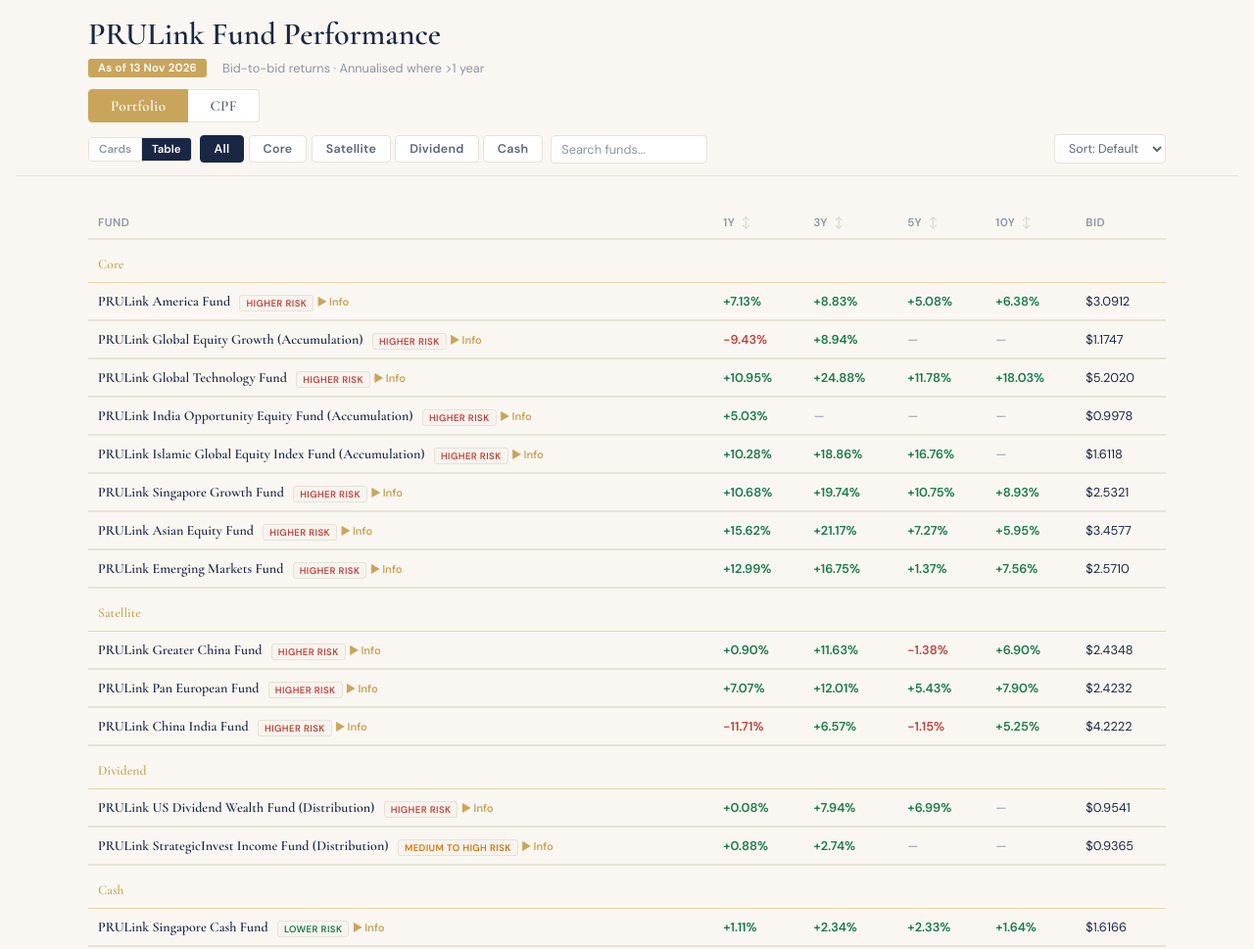
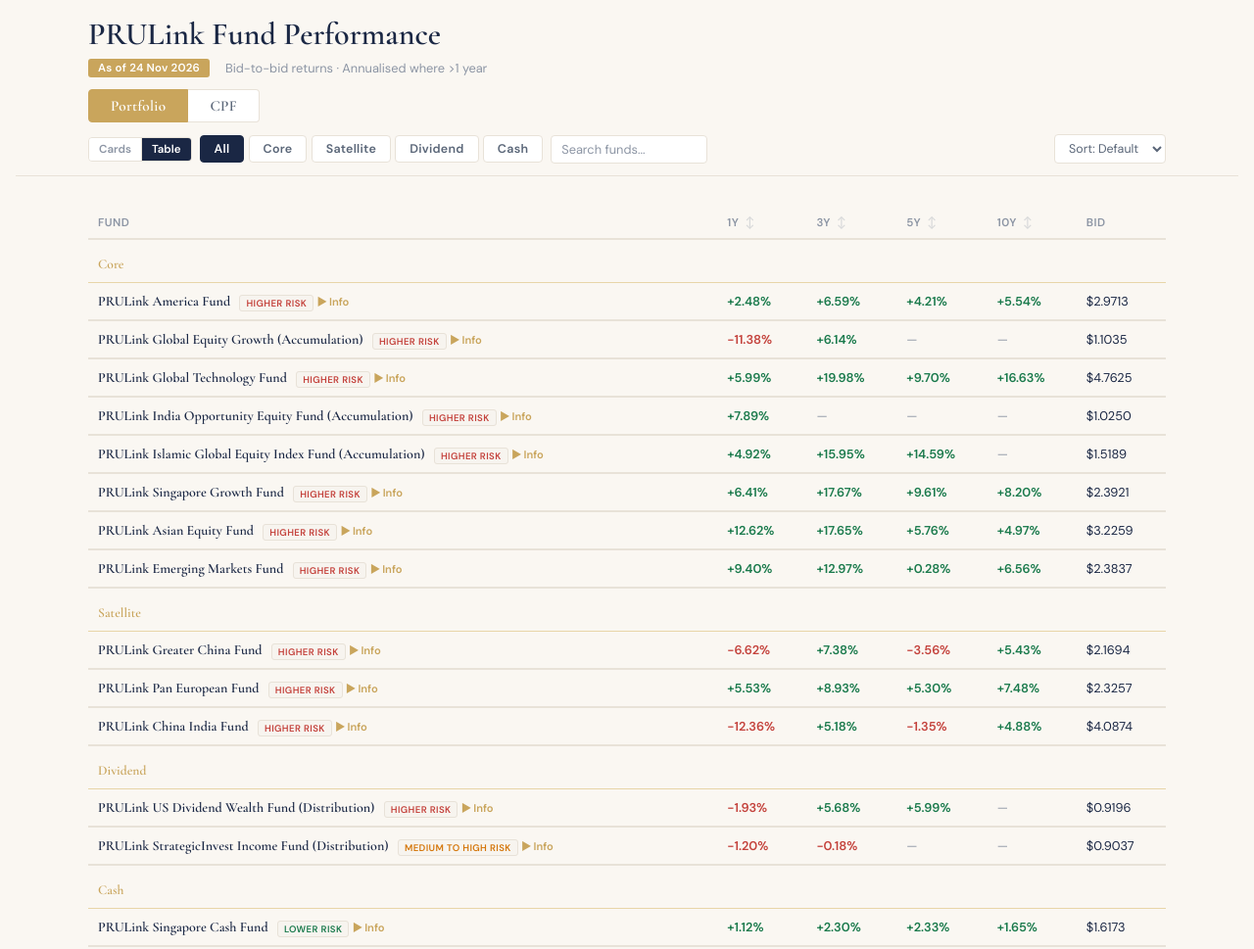
Before and after one commit to sammyvally13/investment-monitoring, a plain HTML site: page index.html in a window 1280 px wide. Shown: the top 969 px of the page at 98% size. Drawn offline with nearby package versions, Linux system fonts and the light colour scheme.

Commit message:
Update fund data as of 24 Nov 2026
Refresh bid-bid returns, bid/offer prices for all 14 PRULink funds
from Prudential Singapore official pages.

Co-Authored-By: Claude Opus 4.6 <noreply@anthropic.com>
Claude-Session: https://claude.ai/code/session_01Pccy9NcEZFRNpmBuR6Fm9H

```diff
--- a/index.html
+++ b/index.html
@@ -646,7 +646,7 @@ body::before {
   <div class="header-inner">
     <h1>PRULink Fund Performance</h1>
     <div class="header-meta">
-      <span class="date-badge">As of 13 Nov 2026</span>
+      <span class="date-badge">As of 24 Nov 2026</span>
       <span>Bid-to-bid returns · Annualised where &gt;1 year</span>
     </div>
     <div class="top-tabs">
@@ -694,114 +694,114 @@ const FUNDS = [
   {
     name: "PRULink America Fund", code: "CXB1", category: "Core",
     slug: "prulink-america-fund",
-    risk: "Higher Risk", bidPrice: "3.0912", offerPrice: "3.2539",
+    risk: "Higher Risk", bidPrice: "2.9713", offerPrice: "3.1277",
     objective: "Invest principally in US equity securities.",
     holdings: ["Alphabet Inc", "Wells Fargo & Co", "FedEx Corp", "Elevance Health Inc", "McKesson Corp"],
-    returns: { "1y": "+7.13%", "3y": "+8.83%", "5y": "+5.08%", "10y": "+6.38%", "inception": "+5.65%" }
+    returns: { "1y": "+2.48%", "3y": "+6.59%", "5y": "+4.21%", "10y": "+5.54%", "inception": "+5.45%" }
   },
   {
     name: "PRULink Global Equity Growth (Accumulation)", code: "AUM2H", category: "Core",
     slug: "prulink-global-equity-growth-accumulation",
-    risk: "Higher Risk", bidPrice: "1.1747", offerPrice: "1.2366",
+    risk: "Higher Risk", bidPrice: "1.1035", offerPrice: "1.1616",
     objective: "To provide superior capital growth by investing primarily in shares of companies with strong growth potential.",
     holdings: ["Nvidia Corporation", "Amazon.com Inc", "Intuitive Surgical Inc", "Eli Lilly & Company", "Boston Scientific Corporation"],
-    returns: { "1y": "-9.43%", "3y": "+8.94%" }
+    returns: { "1y": "-11.38%", "3y": "+6.14%" }
   },
   {
     name: "PRULink Global Technology Fund", code: "CXC2", category: "Core",
     slug: "prulink-global-technology-fund",
-    risk: "Higher Risk", bidPrice: "5.2020", offerPrice: "5.4757",
+    risk: "Higher Risk", bidPrice: "4.7625", offerPrice: "5.0132",
     objective: "Maximise long-term total returns through investment in equities and equity-related securities of companies around the world with innovative products, processes or services.",
     holdings: ["Microsoft Corporation", "Nvidia Corporation", "Alphabet Inc Class A", "Meta Platforms Inc", "Amazon.com Inc"],
-    returns: { "1y": "+10.95%", "3y": "+24.88%", "5y": "+11.78%", "10y": "+18.03%", "inception": "+6.89%" }
+    returns: { "1y": "+5.99%", "3y": "+19.98%", "5y": "+9.70%", "10y": "+16.63%", "inception": "+6.51%" }
   },
   {
     name: "PRULink India Opportunity Equity Fund (Accumulation)", code: "CAFAL", category: "Core",
     slug: "prulink-india-opportunity-equity-fund-accumulation",
-    risk: "Higher Risk", bidPrice: "0.9978", offerPrice: "1.0503",
+    risk: "Higher Risk", bidPrice: "1.0250", offerPrice: "1.0790",
     objective: "To achieve capital appreciation by investing in equity securities of companies located in India.",
     holdings: ["HDFC Bank Ltd", "Mahindra & Mahindra Ltd", "ICICI Bank Ltd", "Eternal Ltd", "Tata Motors Passenger Vehicles"],
-    returns: { "1y": "+5.03%" }
+    returns: { "1y": "+7.89%" }
   },
   {
     name: "PRULink Islamic Global Equity Index Fund (Accumulation)", code: "ASHIL", category: "Core",
     slug: "prulink-islamic-global-equity-index-fund-accumulation",
-    risk: "Higher Risk", bidPrice: "1.6118", offerPrice: "1.6967",
+    risk: "Higher Risk", bidPrice: "1.5189", offerPrice: "1.5989",
     objective: "Track the performance of a world index through investment in a diversified portfolio of securities which meets Islamic investment principles.",
     holdings: ["Microsoft Corp", "Apple Inc", "NVIDIA Corp", "Alphabet Inc", "Amazon.com Inc"],
-    returns: { "1y": "+10.28%", "3y": "+18.86%", "5y": "+16.76%" }
+    returns: { "1y": "+4.92%", "3y": "+15.95%", "5y": "+14.59%" }
   },
   {
     name: "PRULink Singapore Growth Fund", code: "KEL7", category: "Core",
     slug: "prulink-singapore-growth-fund",
-    risk: "Higher Risk", bidPrice: "2.5321", offerPrice: "2.6653",
+    risk: "Higher Risk", bidPrice: "2.3921", offerPrice: "2.5180",
     objective: "Aims to provide unitholders with medium to long-term capital growth from a portfolio of Singapore Equities through investing all of its assets in the abrdn Singapore Equity Fund.",
     holdings: ["DBS Group Holdings Ltd", "Oversea-Chinese Banking Corp Ltd", "United Overseas Bank Ltd", "Singapore Telecommunications Ltd", "Sembcorp Industries Ltd"],
-    returns: { "1y": "+10.68%", "3y": "+19.74%", "5y": "+10.75%", "10y": "+8.93%", "inception": "+6.20%" }
+    returns: { "1y": "+6.41%", "3y": "+17.67%", "5y": "+9.61%", "10y": "+8.20%", "inception": "+5.82%" }
   },
   {
     name: "PRULink Asian Equity Fund", code: "CXB2", category: "Core",
     slug: "prulink-asian-equity-fund",
-    risk: "Higher Risk", bidPrice: "3.4577", offerPrice: "3.6397",
+    risk: "Higher Risk", bidPrice: "3.2259", offerPrice: "3.3957",
     objective: "To maximise long-term total return by investing primarily in equity and equity-related securities of companies in the Asia Pacific ex-Japan Region.",
     holdings: ["Samsung Electronics Co Ltd", "Taiwan Semiconductor Manufacturing", "SK hynix Inc.", "Tencent Holdings Ltd", "BHP Group Ltd"],
-    returns: { "1y": "+15.62%", "3y": "+21.17%", "5y": "+7.27%", "10y": "+5.95%", "inception": "+4.25%" }
+    returns: { "1y": "+12.62%", "3y": "+17.65%", "5y": "+5.76%", "10y": "+4.97%", "inception": "+4.01%" }
   },
   {
     name: "PRULink Emerging Markets Fund", code: "CXB6", category: "Core",
     slug: "prulink-emerging-markets-fund",
-    risk: "Higher Risk", bidPrice: "2.5710", offerPrice: "2.7063",
+    risk: "Higher Risk", bidPrice: "2.3837", offerPrice: "2.5091",
     objective: "To provide long-term capital growth by investing primarily in emerging markets companies.",
     holdings: ["SK Hynix", "TSMC", "Samsung Electronics", "Tencent", "Delta Electronics"],
-    returns: { "1y": "+12.99%", "3y": "+16.75%", "5y": "+1.37%", "10y": "+7.56%", "inception": "+4.75%" }
+    returns: { "1y": "+9.40%", "3y": "+12.97%", "5y": "+0.28%", "10y": "+6.56%", "inception": "+4.37%" }
   },
   {
     name: "PRULink Greater China Fund", code: "HSP3", category: "Satellite",
     slug: "prulink-greater-china-fund",
-    risk: "Higher Risk", bidPrice: "2.4348", offerPrice: "2.5629",
+    risk: "Higher Risk", bidPrice: "2.1694", offerPrice: "2.2836",
     objective: "Provide capital growth primarily through investment in equity securities of the People's Republic of China, Hong Kong SAR and Taiwan companies.",
     holdings: ["Taiwan Semiconductor", "Tencent Holdings Ltd", "Alibaba Group Holding Ltd", "AIA Group Ltd", "MediaTek Inc"],
-    returns: { "1y": "+0.90%", "3y": "+11.63%", "5y": "-1.38%", "10y": "+6.90%", "inception": "+5.71%" }
+    returns: { "1y": "-6.62%", "3y": "+7.38%", "5y": "-3.56%", "10y": "+5.43%", "inception": "+4.98%" }
   },
   {
     name: "PRULink Pan European Fund", code: "CXC4", category: "Satellite",
     slug: "prulink-pan-european-fund",
-    risk: "Higher Risk", bidPrice: "2.4232", offerPrice: "2.5507",
+    risk: "Higher Risk", bidPrice: "2.3257", offerPrice: "2.4481",
     objective: "Maximise long-term total return by investing in equity and equity-related securities of companies incorporated or operating principally in Europe (including UK).",
     holdings: ["Novo Nordisk A/S", "Schneider Electric SE", "AIB Group Plc", "Scout24 SE", "SAP SE"],
-    returns: { "1y": "+7.07%", "3y": "+12.01%", "5y": "+5.43%", "10y": "+7.90%", "inception": "+3.74%" }
+    returns: { "1y": "+5.53%", "3y": "+8.93%", "5y": "+5.30%", "10y": "+7.48%", "inception": "+3.57%" }
   },
   {
     name: "PRULink China India Fund", code: "CXB4", category: "Satellite",
     slug: "prulink-china-india-fund",
-    risk: "Higher Risk", bidPrice: "4.2222", offerPrice: "4.4445",
+    risk: "Higher Risk", bidPrice: "4.0874", offerPrice: "4.3026",
     objective: "To maximise long-term total return by investing primarily in equity and equity-related instruments of corporations with significant business in the People's Republic of China and India.",
     holdings: ["Tencent Holdings Ltd", "Alibaba Group Holding Ltd", "ICICI Bank Ltd", "Reliance Industries Ltd", "China Construction Bank Corp"],
-    returns: { "1y": "-11.71%", "3y": "+6.57%", "5y": "-1.15%", "10y": "+5.25%", "inception": "+6.93%" }
+    returns: { "1y": "-12.36%", "3y": "+5.18%", "5y": "-1.35%", "10y": "+4.88%", "inception": "+6.76%" }
   },
   {
     name: "PRULink US Dividend Wealth Fund (Distribution)", code: "AL077", category: "Dividend",
     slug: "prulink-us-dividend-wealth-fund-distribution",
-    risk: "Higher Risk", bidPrice: "0.9541", offerPrice: "1.0043",
+    risk: "Higher Risk", bidPrice: "0.9196", offerPrice: "0.9680",
     objective: "Provide long term capital growth and income by investing in corporate debt securities and equities of US and/or Canadian equity and bond markets.",
     holdings: ["Microsoft Corp", "Apple Inc", "Amazon.com Inc", "Nvidia Corp", "Wells Fargo & Company"],
-    returns: { "1y": "+0.08%", "3y": "+7.94%", "5y": "+6.99%" }
+    returns: { "1y": "-1.93%", "3y": "+5.68%", "5y": "+5.99%" }
   },
   {
     name: "PRULink StrategicInvest Income Fund (Distribution)", code: "BWVHD", category: "Dividend",
     slug: "prulink-strategicinvest-income-fund-distribution",
-    risk: "Medium to High Risk", bidPrice: "0.9365", offerPrice: "0.9858",
+    risk: "Medium to High Risk", bidPrice: "0.9037", offerPrice: "0.9513",
     objective: "Aims to provide long term capital growth and income by investing in a diversified portfolio of Underlying Funds.",
     holdings: [],
-    returns: { "1y": "+0.88%", "3y": "+2.74%" }
+    returns: { "1y": "-1.20%", "3y": "-0.18%" }
   },
   {
     name: "PRULink Singapore Cash Fund", code: "CXC6", category: "Cash",
     slug: "prulink-singapore-cash-fund",
-    risk: "Lower Risk", bidPrice: "1.6166", offerPrice: "1.6166",
+    risk: "Lower Risk", bidPrice: "1.6173", offerPrice: "1.6173",
     objective: "Preserve principal value and maintain a high degree of liquidity while seeking to provide returns higher than those offered by Singapore dollar short-term bank deposits.",
     holdings: ["MAS Bill Maspsp 07/19/24", "MAS Bill Maspsp 07/05/24", "MAS Bill Maspsp 08/30/24", "MAS Bill Maspsp 08/16/24", "MAS Bill Maspsp 08/02/24"],
-    returns: { "1y": "+1.11%", "3y": "+2.34%", "5y": "+2.33%", "10y": "+1.64%", "inception": "+1.56%" }
+    returns: { "1y": "+1.12%", "3y": "+2.30%", "5y": "+2.33%", "10y": "+1.65%", "inception": "+1.56%" }
   }
 ];
 
@@ -857,18 +857,18 @@ const CPF_FUNDS = [
   {
     name: "PRULink America Fund", code: "CXB1", category: "Equity",
     slug: "prulink-america-fund",
-    risk: "Higher Risk", bidPrice: "3.0912", offerPrice: "3.2539",
+    risk: "Higher Risk", bidPrice: "2.9713", offerPrice: "3.1277",
     objective: "Invest principally in US equity securities.",
     holdings: ["Alphabet Inc", "Wells Fargo & Co", "FedEx Corp", "Elevance Health Inc", "McKesson Corp"],
-    returns: { "1y": "+7.13%", "3y": "+8.83%", "5y": "+5.08%", "10y": "+6.38%", "inception": "+5.65%" }
+    returns: { "1y": "+2.48%", "3y": "+6.59%", "5y": "+4.21%", "10y": "+5.54%", "inception": "+5.45%" }
   },
   {
     name: "PRULink Emerging Markets Fund", code: "CXB6", category: "Equity",
     slug: "prulink-emerging-markets-fund",
-    risk: "Higher Risk", bidPrice: "2.5710", offerPrice: "2.7063",
+    risk: "Higher Risk", bidPrice: "2.3837", offerPrice: "2.5091",
     objective: "To provide long-term capital growth by investing primarily in emerging markets companies.",
     holdings: ["SK Hynix", "TSMC", "Samsung Electronics", "Tencent", "Delta Electronics"],
-    returns: { "1y": "+12.99%", "3y": "+16.75%", "5y": "+1.37%", "10y": "+7.56%", "inception": "+4.75%" }
+    returns: { "1y": "+9.40%", "3y": "+12.97%", "5y": "+0.28%", "10y": "+6.56%", "inception": "+4.37%" }
   },
   {
     name: "PRULink Global Equity Fund", code: "CXB9", category: "Equity",
@@ -881,34 +881,34 @@ const CPF_FUNDS = [
   {
     name: "PRULink Greater China Fund", code: "HSP3", category: "Equity",
     slug: "prulink-greater-china-fund",
-    risk: "Higher Risk", bidPrice: "2.4348", offerPrice: "2.5629",
+    risk: "Higher Risk", bidPrice: "2.1694", offerPrice: "2.2836",
     objective: "Provide capital growth primarily through investment in equity securities of the People's Republic of China, Hong Kong SAR and Taiwan companies.",
     holdings: ["Taiwan Semiconductor", "Tencent Holdings Ltd", "Alibaba Group Holding Ltd", "AIA Group Ltd", "MediaTek Inc"],
-    returns: { "1y": "+0.90%", "3y": "+11.63%", "5y": "-1.38%", "10y": "+6.90%", "inception": "+5.71%" }
+    returns: { "1y": "-6.62%", "3y": "+7.38%", "5y": "-3.56%", "10y": "+5.43%", "inception": "+4.98%" }
   },
   {
     name: "PRULink India Opportunity Equity Fund (Accumulation)", code: "CAFAL", category: "Equity",
     slug: "prulink-india-opportunity-equity-fund-accumulation",
-    risk: "Higher Risk", bidPrice: "0.9978", offerPrice: "1.0503",
+    risk: "Higher Risk", bidPrice: "1.0250", offerPrice: "1.0790",
     objective: "To achieve capital appreciation by investing in equity securities of companies located in India.",
     holdings: ["HDFC Bank Ltd", "Mahindra & Mahindra Ltd", "ICICI Bank Ltd", "Eternal Ltd", "Tata Motors Passenger Vehicles"],
-    returns: { "1y": "+5.03%" }
+    returns: { "1y": "+7.89%" }
   },
   {
     name: "PRULink Pan European Fund", code: "CXC4", category: "Equity",
     slug: "prulink-pan-european-fund",
-    risk: "Higher Risk", bidPrice: "2.4232", offerPrice: "2.5507",
+    risk: "Higher Risk", bidPrice: "2.3257", offerPrice: "2.4481",
     objective: "Maximise long-term total return by investing in equity and equity-related securities of companies incorporated or operating principally in Europe (including UK).",
     holdings: ["Novo Nordisk A/S", "Schneider Electric SE", "AIB Group Plc", "Scout24 SE", "SAP SE"],
-    returns: { "1y": "+7.07%", "3y": "+12.01%", "5y": "+5.43%", "10y": "+7.90%", "inception": "+3.74%" }
+    returns: { "1y": "+5.53%", "3y": "+8.93%", "5y": "+5.30%", "10y": "+7.48%", "inception": "+3.57%" }
   },
   {
     name: "PRULink Singapore Growth Fund", code: "KEL7", category: "Equity",
     slug: "prulink-singapore-growth-fund",
-    risk: "Higher Risk", bidPrice: "2.5321", offerPrice: "2.6653",
+    risk: "Higher Risk", bidPrice: "2.3921", offerPrice: "2.5180",
     objective: "Aims to provide unitholders with medium to long-term capital growth from a portfolio of Singapore Equities through investing all of its assets in the abrdn Singapore Equity Fund.",
     holdings: ["DBS Group Holdings Ltd", "Oversea-Chinese Banking Corp Ltd", "United Overseas Bank Ltd", "Singapore Telecommunications Ltd", "Sembcorp Industries Ltd"],
-    returns: { "1y": "+10.68%", "3y": "+19.74%", "5y": "+10.75%", "10y": "+8.93%", "inception": "+6.20%" }
+    returns: { "1y": "+6.41%", "3y": "+17.67%", "5y": "+9.61%", "10y": "+8.20%", "inception": "+5.82%" }
   }
 ];
 
```
